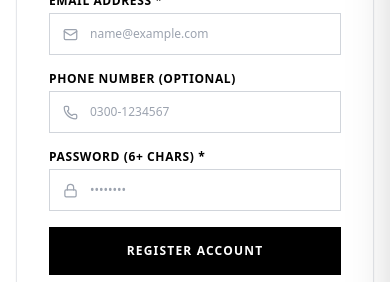
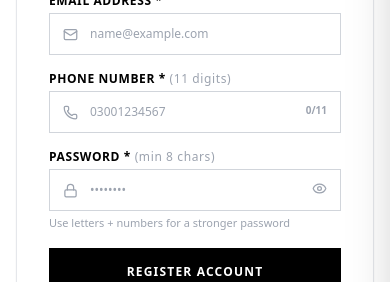
Before and after one commit to officialmrcoder/Noorzan, a Next.js app: page /auth/signup in a window 390 px wide. Shown: the part 419-701 px from the top of the page. Built offline with nearby package versions, Linux system fonts and the light colour scheme; no server answers.

Commit message:
Security: phone required 11 digits, password 8+ chars, show/hide password, browser-close logout

```diff
--- a/app/auth/login/page.js
+++ b/app/auth/login/page.js
@@ -5,7 +5,7 @@ import Link from 'next/link';
 import { useRouter } from 'next/navigation';
 import { useAuth } from '@/context/AuthContext';
 import { useToast } from '@/context/ToastContext';
-import { Mail, Lock, LogIn, ArrowRight, Loader2 } from 'lucide-react';
+import { Mail, Lock, Eye, EyeOff, Loader2 } from 'lucide-react';
 
 export default function LoginPage() {
   const router = useRouter();
@@ -14,6 +14,7 @@ export default function LoginPage() {
 
   const [email, setEmail] = useState('');
   const [password, setPassword] = useState('');
+  const [showPassword, setShowPassword] = useState(false);
   const [submitting, setSubmitting] = useState(false);
 
   const handleSubmit = async (e) => {
@@ -72,7 +73,7 @@ export default function LoginPage() {
             </div>
           </div>
 
-          {/* Password */}
+          {/* Password with show/hide toggle */}
           <div className="space-y-1.5">
             <div className="flex justify-between items-center">
               <label className="text-xs font-bold uppercase tracking-wider text-black block">Password</label>
@@ -85,14 +86,23 @@ export default function LoginPage() {
             </div>
             <div className="relative">
               <input
-                type="password"
+                type={showPassword ? 'text' : 'password'}
                 required
                 placeholder="••••••••"
                 value={password}
                 onChange={(e) => setPassword(e.target.value)}
-                className="w-full border border-gray-300 py-3 pl-10 pr-4 text-xs font-medium text-black placeholder-gray-400 focus:outline-none focus:border-black transition-colors"
+                className="w-full border border-gray-300 py-3 pl-10 pr-10 text-xs font-medium text-black placeholder-gray-400 focus:outline-none focus:border-black transition-colors"
               />
               <Lock size={15} className="text-gray-400 absolute left-3.5 top-3.5" />
+              <button
+                type="button"
+                onClick={() => setShowPassword(!showPassword)}
+                className="absolute right-3.5 top-3 text-gray-400 hover:text-black transition-colors"
+                tabIndex={-1}
+                aria-label={showPassword ? 'Hide password' : 'Show password'}
+              >
+                {showPassword ? <EyeOff size={15} /> : <Eye size={15} />}
+              </button>
             </div>
           </div>
 
--- a/app/auth/signup/page.js
+++ b/app/auth/signup/page.js
@@ -5,7 +5,7 @@ import Link from 'next/link';
 import { useRouter } from 'next/navigation';
 import { useAuth } from '@/context/AuthContext';
 import { useToast } from '@/context/ToastContext';
-import { Mail, Lock, User, Phone, ArrowRight, Loader2 } from 'lucide-react';
+import { Mail, Lock, User, Phone, Eye, EyeOff, Loader2 } from 'lucide-react';
 
 export default function SignupPage() {
   const router = useRouter();
@@ -16,17 +16,38 @@ export default function SignupPage() {
   const [email, setEmail] = useState('');
   const [phone, setPhone] = useState('');
   const [password, setPassword] = useState('');
+  const [showPassword, setShowPassword] = useState(false);
   const [submitting, setSubmitting] = useState(false);
+
+  // Phone: only digits, max 11
+  const handlePhoneChange = (e) => {
+    const digits = e.target.value.replace(/\D/g, '').slice(0, 11);
+    setPhone(digits);
+  };
 
   const handleSubmit = async (e) => {
     e.preventDefault();
-    if (!fullName || !email || !password) {
+
+    if (!fullName.trim() || !email.trim() || !password) {
       showToast('Name, email, and password are required', 'error');
       return;
     }
 
-    if (password.length < 6) {
-      showToast('Password must be at least 6 characters long', 'error');
+    // Phone: required, exactly 11 digits
+    if (!phone || phone.length !== 11) {
+      showToast('Phone number must be exactly 11 digits (e.g. 03001234567)', 'error');
+      return;
+    }
+
+    // Password: minimum 8 characters
+    if (password.length < 8) {
+      showToast('Password must be at least 8 characters long', 'error');
+      return;
+    }
+
+    // Password strength: at least one letter and one number
+    if (!/[a-zA-Z]/.test(password) || !/[0-9]/.test(password)) {
+      showToast('Password must contain at least one letter and one number', 'error');
       return;
     }
 
@@ -43,6 +64,21 @@ export default function SignupPage() {
       }, 1000);
     }
   };
+
+  // Password strength indicator
+  const getPasswordStrength = () => {
+    if (!password) return null;
+    const hasLetter = /[a-zA-Z]/.test(password);
+    const hasNumber = /[0-9]/.test(password);
+    const hasSpecial = /[^a-zA-Z0-9]/.test(password);
+    const len = password.length;
+    if (len >= 8 && hasLetter && hasNumber && hasSpecial) return { label: 'Strong', color: 'bg-green-500', width: 'w-full' };
+    if (len >= 8 && hasLetter && hasNumber) return { label: 'Good', color: 'bg-yellow-400', width: 'w-2/3' };
+    if (len >= 8) return { label: 'Weak', color: 'bg-orange-400', width: 'w-1/3' };
+    return { label: 'Too Short', color: 'bg-red-400', width: 'w-1/4' };
+  };
+
+  const strength = getPasswordStrength();
 
   return (
     <div className="bg-white min-h-[85vh] flex items-center justify-center py-16 px-4">
@@ -90,35 +126,78 @@ export default function SignupPage() {
             </div>
           </div>
 
-          {/* Phone */}
+          {/* Phone — Required, exactly 11 digits */}
           <div className="space-y-1">
-            <label className="text-xs font-bold uppercase tracking-wider text-black block">Phone Number (Optional)</label>
+            <label className="text-xs font-bold uppercase tracking-wider text-black block">
+              Phone Number * <span className="text-gray-400 font-normal normal-case">(11 digits)</span>
+            </label>
             <div className="relative">
               <input
                 type="tel"
-                placeholder="0300-1234567"
+                required
+                inputMode="numeric"
+                placeholder="03001234567"
                 value={phone}
-                onChange={(e) => setPhone(e.target.value)}
-                className="w-full border border-gray-300 py-3 pl-10 pr-4 text-xs font-medium text-black placeholder-gray-400 focus:outline-none focus:border-black transition-colors"
+                onChange={handlePhoneChange}
+                maxLength={11}
+                className={`w-full border py-3 pl-10 pr-14 text-xs font-medium text-black placeholder-gray-400 focus:outline-none transition-colors ${
+                  phone.length > 0 && phone.length !== 11
+                    ? 'border-red-400 focus:border-red-500'
+                    : phone.length === 11
+                    ? 'border-green-400 focus:border-green-500'
+                    : 'border-gray-300 focus:border-black'
+                }`}
               />
               <Phone size={15} className="text-gray-400 absolute left-3.5 top-3.5" />
+              <span className={`absolute right-3.5 top-3 text-[10px] font-bold ${phone.length === 11 ? 'text-green-500' : 'text-gray-400'}`}>
+                {phone.length}/11
+              </span>
             </div>
+            {phone.length > 0 && phone.length !== 11 && (
+              <p className="text-[11px] text-red-500 font-medium">Must be exactly 11 digits (e.g. 03001234567)</p>
+            )}
           </div>
 
           {/* Password */}
           <div className="space-y-1">
-            <label className="text-xs font-bold uppercase tracking-wider text-black block">Password (6+ chars) *</label>
+            <label className="text-xs font-bold uppercase tracking-wider text-black block">
+              Password * <span className="text-gray-400 font-normal normal-case">(min 8 chars)</span>
+            </label>
             <div className="relative">
               <input
-                type="password"
+                type={showPassword ? 'text' : 'password'}
                 required
                 placeholder="••••••••"
                 value={password}
                 onChange={(e) => setPassword(e.target.value)}
-                className="w-full border border-gray-300 py-3 pl-10 pr-4 text-xs font-medium text-black placeholder-gray-400 focus:outline-none focus:border-black transition-colors"
+                className="w-full border border-gray-300 py-3 pl-10 pr-10 text-xs font-medium text-black placeholder-gray-400 focus:outline-none focus:border-black transition-colors"
               />
               <Lock size={15} className="text-gray-400 absolute left-3.5 top-3.5" />
+              <button
+                type="button"
+                onClick={() => setShowPassword(!showPassword)}
+                className="absolute right-3.5 top-3 text-gray-400 hover:text-black transition-colors"
+                tabIndex={-1}
+              >
+                {showPassword ? <EyeOff size={15} /> : <Eye size={15} />}
+              </button>
             </div>
+            {/* Strength bar */}
+            {strength && (
+              <div className="space-y-1 pt-1">
+                <div className="w-full bg-gray-100 h-1.5 rounded-full overflow-hidden">
+                  <div className={`h-full rounded-full transition-all duration-300 ${strength.color} ${strength.width}`} />
+                </div>
+                <p className={`text-[11px] font-bold ${
+                  strength.label === 'Strong' ? 'text-green-600' :
+                  strength.label === 'Good' ? 'text-yellow-600' :
+                  strength.label === 'Weak' ? 'text-orange-500' : 'text-red-500'
+                }`}>
+                  Password Strength: {strength.label}
+                </p>
+              </div>
+            )}
+            <p className="text-[11px] text-gray-400">Use letters + numbers for a stronger password</p>
           </div>
 
           {/* Submit CTA */}
--- a/context/AuthContext.js
+++ b/context/AuthContext.js
@@ -27,13 +27,25 @@ export const AuthProvider = ({ children }) => {
   };
 
   useEffect(() => {
-    // Check active sessions and subscribe to auth changes
+    // On app load: check if this is a fresh browser session
+    // sessionStorage is cleared when the browser/tab is closed
+    const isNewSession = !sessionStorage.getItem('noorzan_session_active');
+
     const getInitialSession = async () => {
       try {
         const { data: { session } } = await supabase.auth.getSession();
+
         if (session?.user) {
-          setUser(session.user);
-          await fetchProfile(session.user.id);
+          if (isNewSession) {
+            // Browser was closed and reopened — force logout for security
+            await supabase.auth.signOut();
+            setUser(null);
+            setProfile(null);
+          } else {
+            // Same tab/session still active — keep user logged in
+            setUser(session.user);
+            await fetchProfile(session.user.id);
+          }
         }
       } catch (err) {
         console.error('Error getting initial session:', err);
@@ -46,9 +58,12 @@ export const AuthProvider = ({ children }) => {
 
     const { data: { subscription } } = supabase.auth.onAuthStateChange(async (event, session) => {
       if (session?.user) {
+        // Mark this browser session as active
+        sessionStorage.setItem('noorzan_session_active', 'true');
         setUser(session.user);
         await fetchProfile(session.user.id);
       } else {
+        sessionStorage.removeItem('noorzan_session_active');
         setUser(null);
         setProfile(null);
       }
@@ -74,7 +89,6 @@ export const AuthProvider = ({ children }) => {
         },
       });
       if (error) throw error;
-
       return { data, error: null };
     } catch (error) {
       return { data: null, error };
@@ -91,6 +105,8 @@ export const AuthProvider = ({ children }) => {
         password,
       });
       if (error) throw error;
+      // Mark session as active in sessionStorage (cleared on browser close)
+      sessionStorage.setItem('noorzan_session_active', 'true');
       return { data, error: null };
     } catch (error) {
       return { data: null, error };
@@ -102,6 +118,7 @@ export const AuthProvider = ({ children }) => {
   const logout = async () => {
     setLoading(true);
     try {
+      sessionStorage.removeItem('noorzan_session_active');
       const { error } = await supabase.auth.signOut();
       if (error) throw error;
       setUser(null);
```
